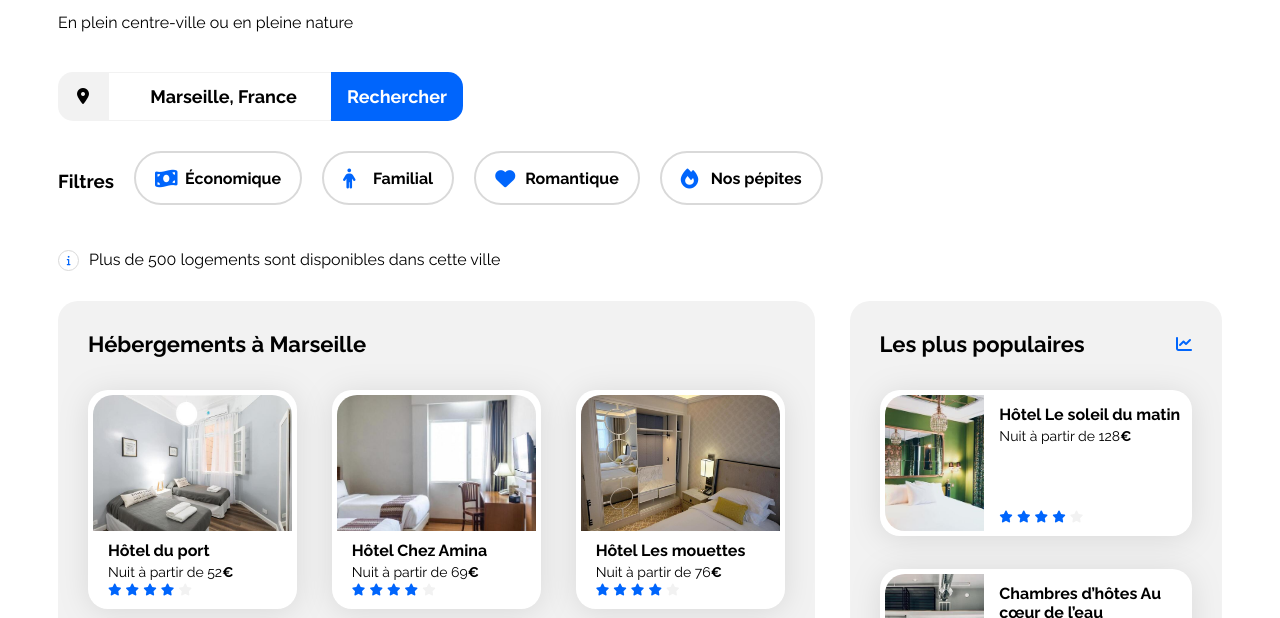
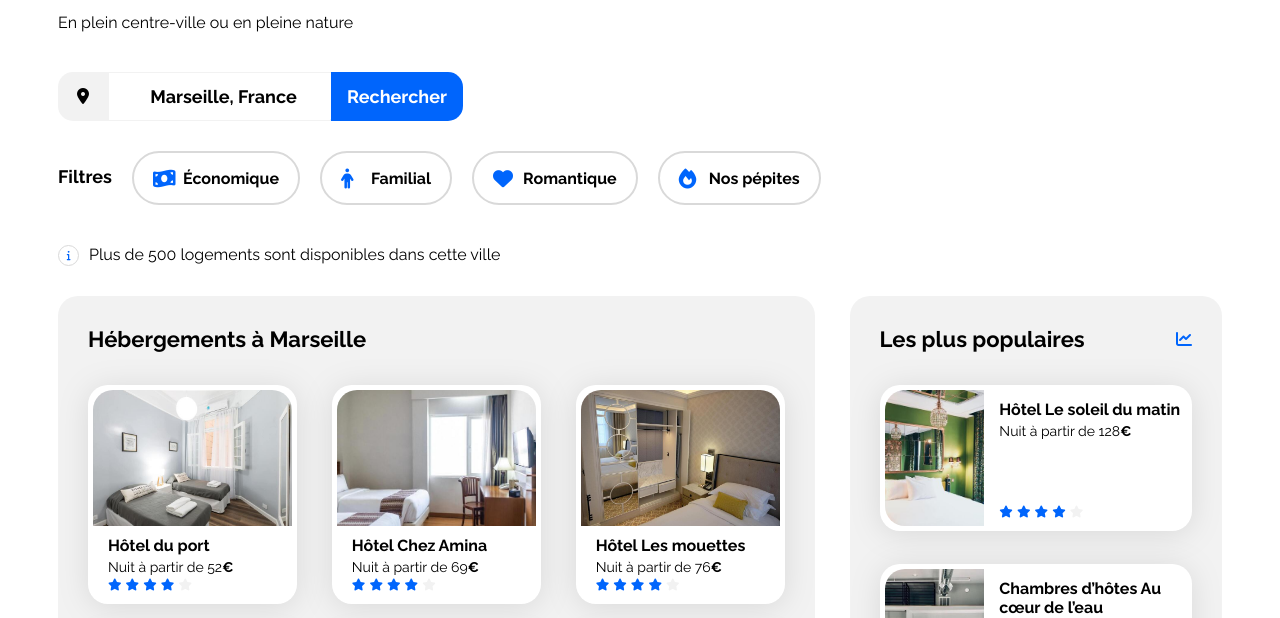
Before and after one commit to Natacha-R/OC-Projet-2, a plain HTML site: page index.html in a window 1280 px wide. Shown: the part 132-750 px from the top of the page. Drawn offline with Linux system fonts and the light colour scheme.

Commit message:
modif h2 filtres

```diff
--- a/css/style.css
+++ b/css/style.css
@@ -193,6 +193,7 @@ input::placeholder {
 }
 
 .title-filter {
+  font-size: 18px;
   margin-right: 20px;
 }
 
--- a/index.html
+++ b/index.html
@@ -64,7 +64,7 @@
             </form>
           </div>
           <div class="filterBar">
-            <div><h3 class="title-filter">Filtres</h3></div>
+            <div><h2 class="title-filter">Filtres</h2></div>
             <nav class="groupIcons">
               <div class="filterTextIcons">
                 <i class="fa-sharp fa-lg fa-solid fa-money-bill-wave"></i>
```
